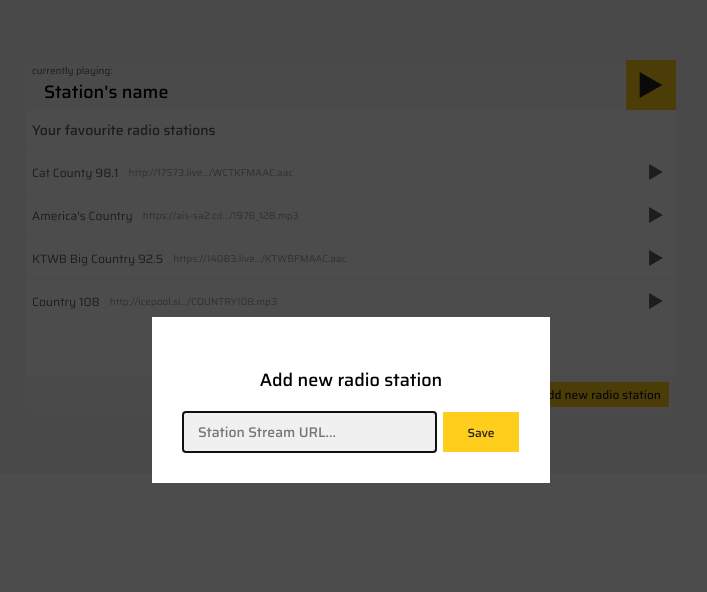
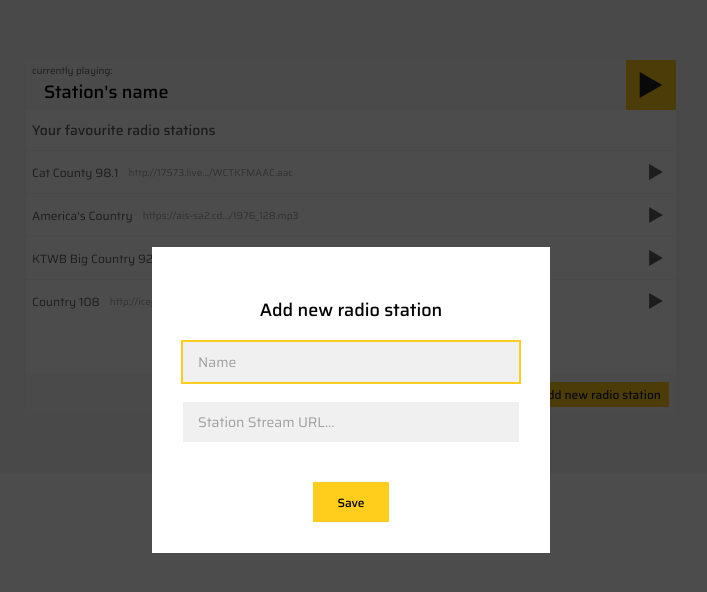
Before and after one commit to monikahenschke/radio-app-react, a React (Create React App) app: page / in a window 1280 px wide. Both pictures are taken after a click on the button "Add new radio station". Shown: the top 592 px of the page, without its empty margins (289-996 px from the left). Built offline with nearby package versions, Linux system fonts and the light colour scheme.

Commit message:
add new station form component

```diff
--- a/package.json
+++ b/package.json
@@ -12,7 +12,7 @@
     "prop-types": "^15.8.1",
     "react": "^17.0.2",
     "react-dom": "^17.0.2",
-    "react-hook-form": "^7.22.5",
+    "react-hook-form": "^7.31.2",
     "react-modal": "^3.14.4",
     "react-paginate": "^8.1.2",
     "react-scripts": "5.0.0",
--- /dev/null
+++ b/src/components/AddNewStationForm.jsx
@@ -0,0 +1,76 @@
+import { useForm } from 'react-hook-form';
+import cx from 'classnames';
+
+import styles from './AddNewStationForm.module.scss';
+
+export const AddNewStationForm = ({ onSubmit }) => {
+  const {
+    register,
+    handleSubmit,
+    formState: { errors },
+    getValues,
+  } = useForm({ mode: 'onChange' });
+
+  const stationUrlValue = getValues('stationUrl');
+  const stationName = getValues('stationName');
+
+  return (
+    <div className={styles.addNewStationModal}>
+      <p>Add new radio station</p>
+      <form className={styles.form} onSubmit={handleSubmit(onSubmit)}>
+        <div className={styles.InputWrapper}>
+          <input
+            className={styles.textInput}
+            aria-describedby="stationNameErrorMessage"
+            id="stationName"
+            type="text"
+            {...register('stationName', {
+              required: 'required',
+              minLength: {
+                value: 3,
+                message: 'too short station name',
+              },
+            })}
+          ></input>
+          <label
+            className={cx(styles.Label, stationName && styles.hide)}
+            htmlFor="stationName"
+          >
+            Name
+          </label>
+        </div>
+        <div id="stationNameErrorMessage" className={styles.errorMessage}>
+          {errors.stationName?.message}
+        </div>
+
+        <div className={styles.InputWrapper}>
+          <input
+            className={styles.textInput}
+            id="stationUrl"
+            aria-describedby="stationUrlErrorMessage"
+            type="text"
+            {...register('stationUrl', {
+              required: 'required',
+              pattern: {
+                value: /^https?:\/\/.*[\\/].+\.(mp3|acc|ogg|m4u|m4a)$/,
+                message: 'invalid email address',
+              },
+            })}
+          ></input>
+          <label
+            className={cx(styles.Label, stationUrlValue && styles.hide)}
+            htmlFor="stationUrl"
+          >
+            Station Stream URL...
+          </label>
+        </div>
+        <div id="stationUrlErrorMessage" className={styles.errorMessage}>
+          {errors.stationUrl?.message}
+        </div>
+        <div>
+          <input className={styles.submitInput} type="submit" value="Save" />
+        </div>
+      </form>
+    </div>
+  );
+};
--- /dev/null
+++ b/src/components/AddNewStationForm.module.scss
@@ -0,0 +1,71 @@
+@import '/src/styles/colors';
+.addNewStationModal {
+    & p {
+        text-align: center;
+        font-size: 18px;
+        font-weight: 500;
+    }
+}
+.form {
+    display: flex;
+    width: 336px;
+    flex-direction: column;
+}
+.addNewStationInput {
+}
+.InputWrapper {
+    position: relative;
+}
+.textInput {
+    width: 100%;
+    height: 40px;
+    box-sizing: border-box;
+    font-family: 'Saira', sans-serif;
+    padding: 0;
+    padding-left: 15px;
+    font-size: 14px;
+    margin: 0px;
+    border: none;
+    background: $gray-input-color;
+    margin-right: 7px;
+    font-weight: 500;
+    &:focus {
+        outline: 2px solid $base-color;
+    }
+}
+.Label {
+    position: absolute;
+    left: 15px;
+    font-size: 14px;
+    top: 50%;
+    transform: translateY(-50%);
+    color: #a0a0a0;
+
+    &.hide {
+        visibility: hidden;
+    }
+}
+.addNewStationModalContent {
+  display: flex;
+}
+.submitInput {
+    display: block;
+    font-family: 'Saira', sans-serif;
+    background: $base-color;
+    font-weight: 500;
+    height: 40px;
+    width: 76px;
+    border: none;
+    margin: 0 auto;
+    margin-top: 20px;
+    font-size: 12px;
+
+    &:focus {
+        outline: 2px solid $black-color;
+    }
+
+}
+.errorMessage {
+    font-size: 12px;
+    height: 20px;
+}
--- a/src/components/BottomBar.jsx
+++ b/src/components/BottomBar.jsx
@@ -1,21 +1,13 @@
+import { useState } from 'react';
+
 import Button from './Button';
 import ModalDefault from './Modal';
 import styles from './BottomBar.module.scss';
-import { useState } from 'react';
+import { AddNewStationForm } from './AddNewStationForm';
+import { addNewRadioStationToLS } from '../utils/addNewRadioStationToLS';
 
 export const BottomBar = () => {
   const [isModalOpen, setModalIsOpen] = useState(false);
-  const radioStationsAddingContentModal = (
-    <div className={styles.addNewStationModal}>
-      <p>Add new radio station</p>
-      <div className={styles.addNewStationInput}>
-        <input type="text" placeholder="Station Stream URL..."></input>
-        <Button size="big" onClick={() => setModalIsOpen(false)}>
-          Save
-        </Button>
-      </div>
-    </div>
-  );
 
   return (
     <div className={styles.bottomBar}>
@@ -32,7 +24,7 @@ export const BottomBar = () => {
         setModalIsOpen={setModalIsOpen}
         buttonName="Add"
       >
-        {radioStationsAddingContentModal}
+        <AddNewStationForm onSubmit={addNewRadioStationToLS} />
       </ModalDefault>
     </div>
   );
--- a/src/components/BottomBar.module.scss
+++ b/src/components/BottomBar.module.scss
@@ -12,37 +12,3 @@
     }
 
   }
-  .addNewStationModal {
-      & p {
-          text-align: center;
-          font-size: 18px;
-          font-weight: 500;
-      }
-  }
-  .addNewStationInput {
-      height: 40px;
-      display: flex;
-      width: 336px;
-      & input, button {
-          font-weight: 500;
-          height: 100%;
-      }
-      & button {
-          min-width: 76px;
-      }
-      & input {
-          flex-grow: 1;
-          font-family: 'Saira', sans-serif;
-          padding: 0;
-          padding-left: 15px;
-          font-size: 14px;
-          margin: 0;
-          border: none;
-          background: $gray-input-color;
-          margin-right: 7px;
-      }
-  }
-
-  .addNewStationModalContent {
-    display: flex;
-  }
--- /dev/null
+++ b/src/utils/addNewRadioStationToLS.js
@@ -0,0 +1,3 @@
+export function addNewRadioStationToLS(data) {
+  console.log(data);
+}
```
Also changed, not shown: 1 other file (tests, documents, lock files or other folders).
